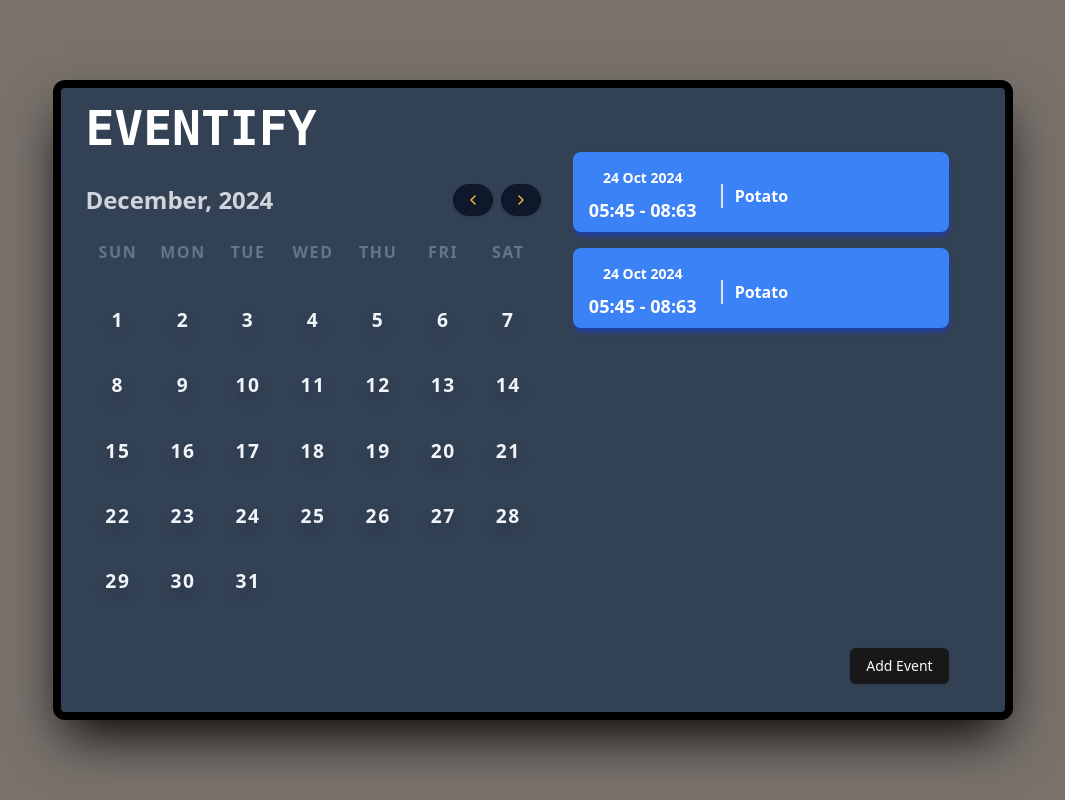
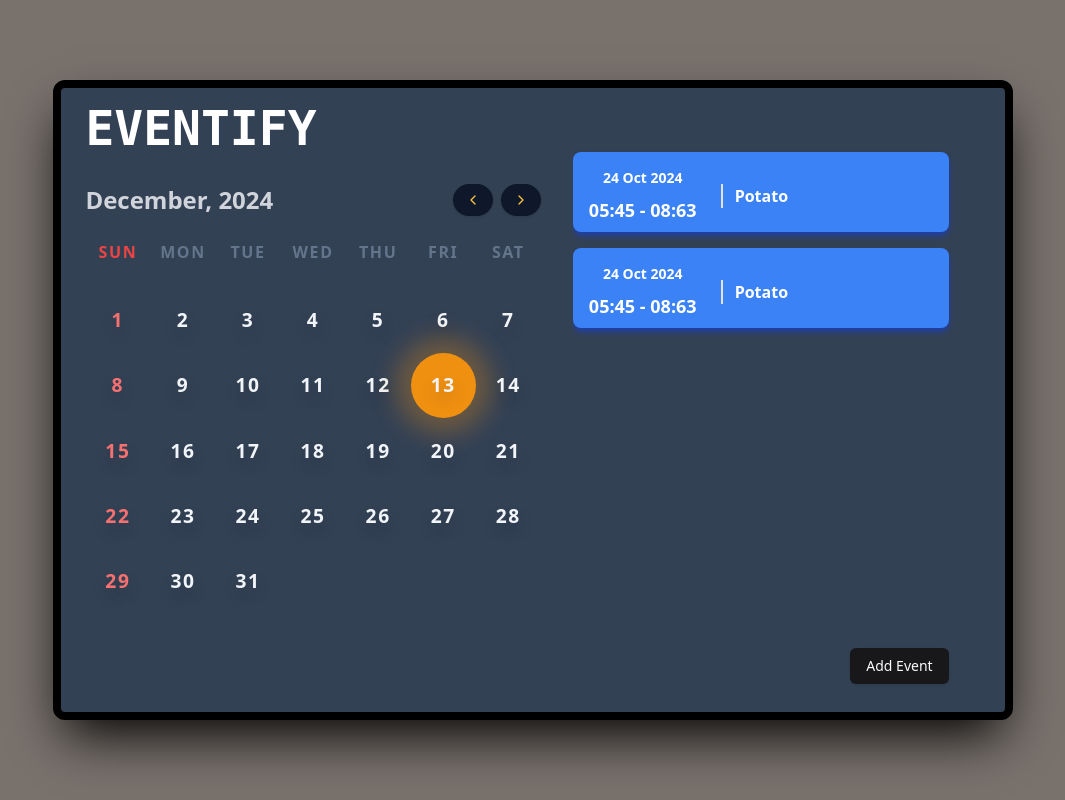
Before and after one commit to DebdipWritesCode/Eventify, a React (Vite) app: page / in a window 1280 px wide. Shown: the whole page, without its empty margins (107-1172 px from the left). Built offline with nearby package versions, Linux system fonts and the light colour scheme.

Commit message:
add weekend Sunday logic

```diff
--- a/src/components/Calendar.tsx
+++ b/src/components/Calendar.tsx
@@ -90,7 +90,7 @@ const Calendar = () => {
           </div>
           <div className="days flex w-full my-6 text-slate-500">
             {weekdays.map((day) => (
-              <span key={day} className="day">
+              <span key={day} className={`day ${day === "Sun" ? "text-red-500" : ""}`}>
                 {day}
               </span>
             ))}
@@ -102,7 +102,15 @@ const Calendar = () => {
                   return <span key={index} className="day"></span>;
                 }
                 return (
-                  <span key={index} className="day">
+                  <span
+                    key={index}
+                    className={`day ${
+                      currentDate.getDate() === index - firstDayOfMonth + 1 &&
+                      currentDate.getMonth() === currentMonth &&
+                      currentDate.getFullYear() === currentYear
+                        ? "current-day"
+                        : ""
+                    } ${index % 7 === 0 ? "text-red-400" : ""}`}>
                     {index - firstDayOfMonth + 1}
                   </span>
                 );
```
